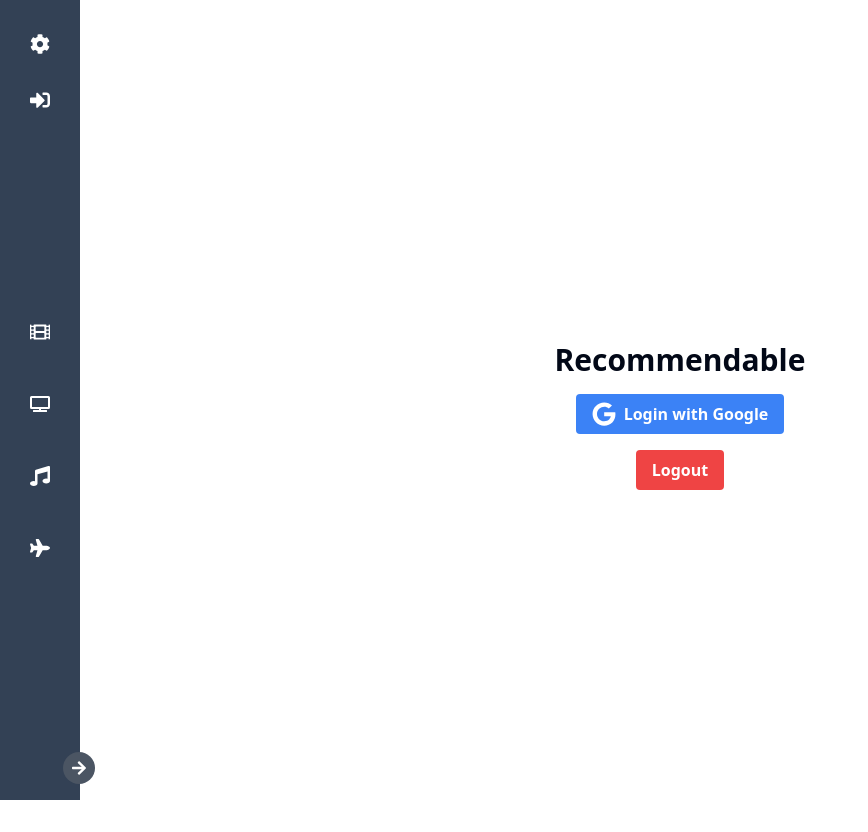
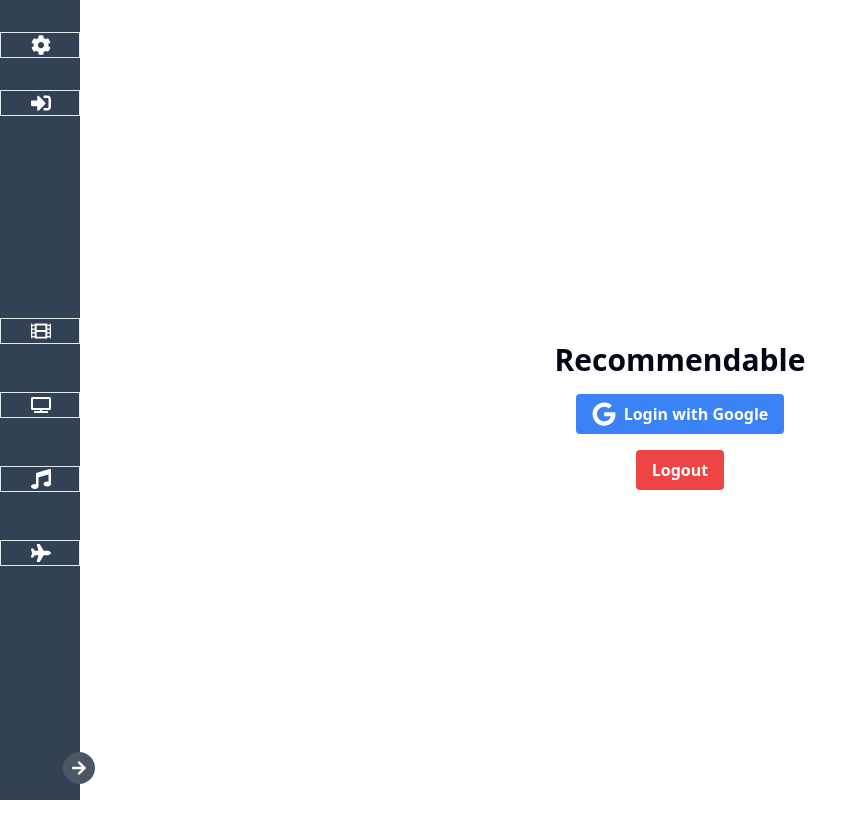
Before and after one commit to franciskershaw/recommendable, a React (Vite) app: page / in a window 1280 px wide. Shown: the whole page, without its empty margins (0-868 px from the left). Built offline with nearby package versions, Linux system fonts and the light colour scheme.

Commit message:
Turn sidebar icons into links

```diff
--- a/src/components/ui/Sidebar/Sidebar.tsx
+++ b/src/components/ui/Sidebar/Sidebar.tsx
@@ -10,6 +10,8 @@ import {
   FaSignInAlt,
   FaTv,
 } from "react-icons/fa";
+
+import SidebarIcon from "./SidebarIcon";
 
 const Sidebar = () => {
   const [isExpanded, setIsExpanded] = useState(false);
@@ -29,6 +31,7 @@ const Sidebar = () => {
           icon={<FaCog />}
           label="Settings"
           isExpanded={isExpanded}
+          to="/settings"
         />
 
         <SidebarIcon
@@ -63,31 +66,4 @@ const Sidebar = () => {
   );
 };
 
-const SidebarIcon = ({
-  icon,
-  label,
-  isExpanded,
-}: {
-  icon: React.ReactNode;
-  label: string;
-  isExpanded: boolean;
-}) => {
-  return (
-    <div className="flex items-center w-full">
-      <div className="flex-shrink-0 w-20 flex justify-center">
-        <span className="text-white text-xl">{icon}</span>
-      </div>
-
-      <span
-        className={`${
-          isExpanded ? "opacity-100" : "opacity-0"
-        } text-white whitespace-nowrap transition-opacity duration-300`}
-        style={{ width: isExpanded ? "auto" : "0px" }}
-      >
-        {label}
-      </span>
-    </div>
-  );
-};
-
 export default Sidebar;
--- /dev/null
+++ b/src/components/ui/Sidebar/SidebarIcon.tsx
@@ -0,0 +1,39 @@
+import { Link } from "react-router-dom";
+
+const SidebarIcon = ({
+  icon,
+  label,
+  isExpanded,
+  to,
+  onClick = () => {},
+}: {
+  icon: React.ReactNode;
+  label: string;
+  isExpanded: boolean;
+  to?: string;
+  onClick?: () => void;
+}) => {
+  const Wrapper = to ? Link : "button";
+  return (
+    <Wrapper
+      to={to || ""}
+      onClick={onClick}
+      className="flex items-center w-full border"
+    >
+      <span className="flex-shrink-0 w-20 flex justify-center text-white text-xl">
+        {icon}
+      </span>
+
+      <span
+        className={`${
+          isExpanded ? "opacity-100" : "opacity-0"
+        } text-white whitespace-nowrap transition-opacity duration-300`}
+        style={{ width: isExpanded ? "auto" : "0px" }}
+      >
+        {label}
+      </span>
+    </Wrapper>
+  );
+};
+
+export default SidebarIcon;
```
